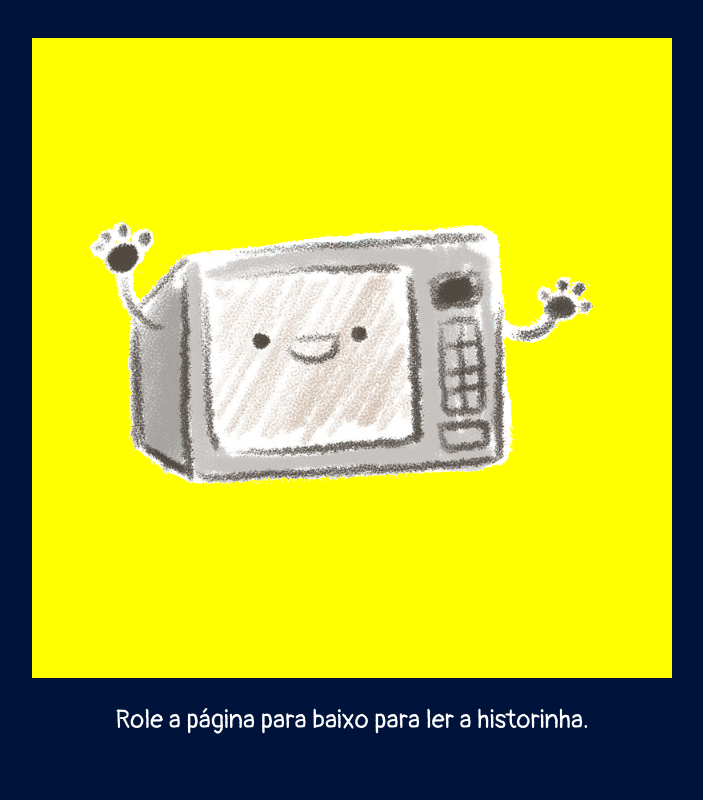
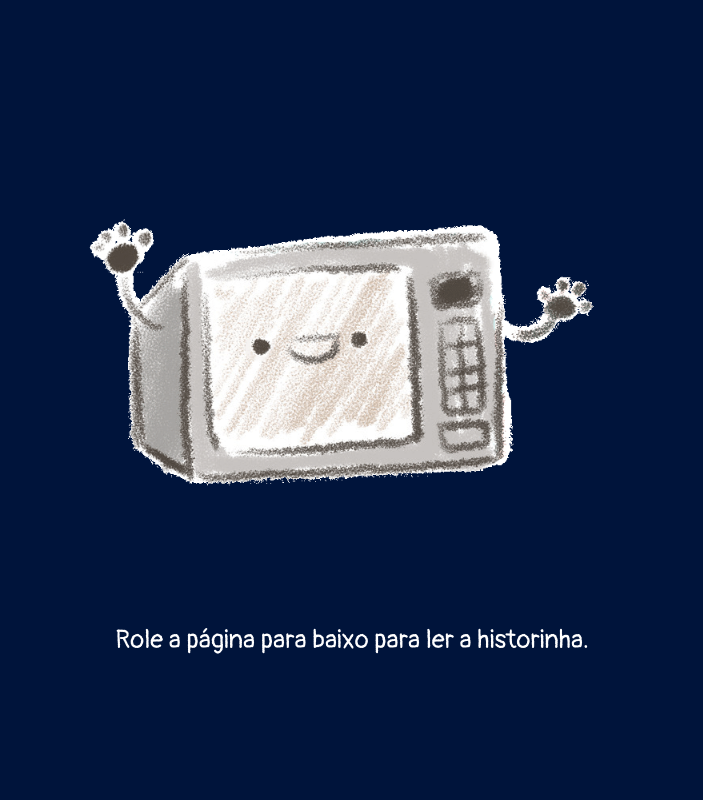
Before and after one commit to monisato/webhistorinha, a React (Create React App) app: page / in a window 1280 px wide. Shown: the top 800 px of the page, without its empty margins (288-991 px from the left). Built offline with nearby package versions, Linux system fonts and the light colour scheme.

Commit message:
fundo azul e arrumei olho

```diff
--- a/src/App.css
+++ b/src/App.css
@@ -9,9 +9,9 @@
 
 .MicContainer {
   width: 80vmin;
-  height: 80vmin;
+  height: 60vmin;
   position: relative;
-  background: yellow;
+  /* background: yellow; */
 
   display: flex;
   justify-content: center;
@@ -60,7 +60,7 @@
   align-items: center;
   justify-content: center;
 
-  top: 37%;
+  top: 39%;
   left: 29%;
 }
 
```
